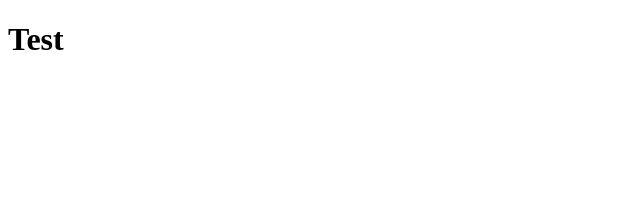
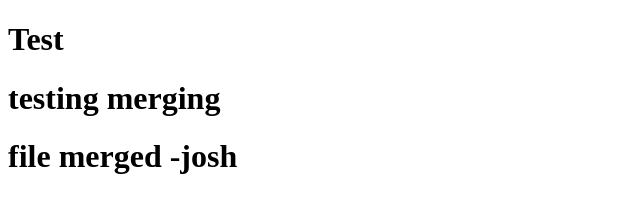
Before and after one commit to vintagecoop/project-vintagecoop, a plain HTML site: page test_vintage_coop.html in a window 1280 px wide. Shown: the whole page, without its empty margins (0-640 px from the left). Drawn offline with Linux system fonts and the light colour scheme.

Commit message:
updated test file

```diff
--- a/test_vintage_coop.html
+++ b/test_vintage_coop.html
@@ -8,6 +8,8 @@
 <body>
 
 	<h1>Test</h1>
+	<h1>testing merging</h1>
+	<h1>file merged -josh</h1>
 
 </body>
 </html>
```
